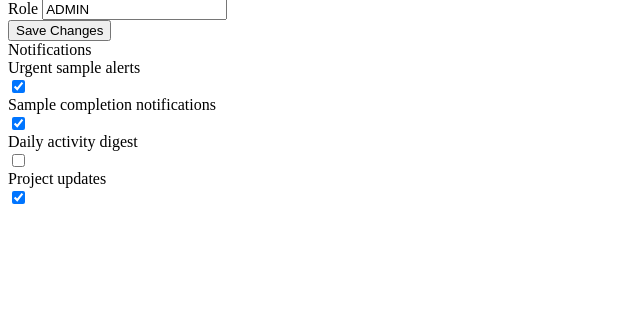
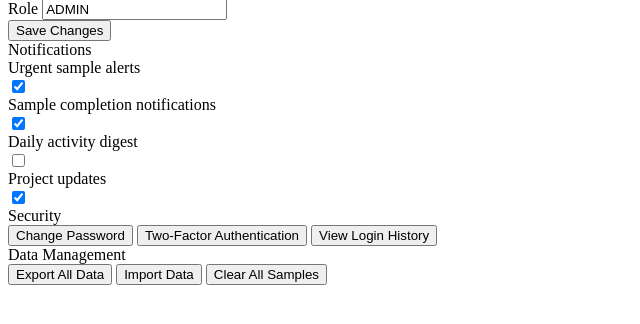
Before and after one commit to Misael-GC/lab_management, a PHP site: page / in a window 1280 px wide. Shown: the part 142-466 px from the top of the page, without its empty margins (0-640 px from the left). Run offline with PHP 8.4, Linux system fonts and the light colour scheme.

Commit message:
complementos de vista usuario

```diff
--- a/src/app/Views/users/index.php
+++ b/src/app/Views/users/index.php
@@ -48,20 +48,76 @@
                 <?php
                 $notifications = [
                     ['label' => 'Urgent sample alerts',          'checked' => true],
-                    ['label' => 'Sample completion notifications','checked' => true],
+                    ['label' => 'Sample completion notifications', 'checked' => true],
                     ['label' => 'Daily activity digest',         'checked' => false],
                     ['label' => 'Project updates',               'checked' => true],
                 ];
                 ?>
                 <?php foreach ($notifications as $n): ?>
-                <div class="d-flex justify-content-between align-items-center py-2 border-bottom">
-                    <span class="small"><?= $n['label'] ?></span>
-                    <div class="form-check form-switch mb-0">
-                        <input class="form-check-input" type="checkbox" <?= $n['checked'] ? 'checked' : '' ?>>
+                    <div class="d-flex justify-content-between align-items-center py-2 border-bottom">
+                        <span class="small"><?= $n['label'] ?></span>
+                        <div class="form-check form-switch mb-0">
+                            <input class="form-check-input" type="checkbox" <?= $n['checked'] ? 'checked' : '' ?>>
+                        </div>
                     </div>
-                </div>
                 <?php endforeach ?>
             </div>
         </div>
     </div>
+
+    <!-- Security -->
+    <div class="row g-3 mt-1">
+        <div class="col-md-6">
+            <div class="card border-0 shadow-sm h-100">
+                <div class="card-header bg-white border-bottom py-3">
+                    <div class="d-flex align-items-center gap-2">
+                        <div class="bg-danger bg-opacity-10 rounded-2 p-2">
+                            <i class="bi bi-shield-lock text-danger"></i>
+                        </div>
+                        <span class="fw-semibold">Security</span>
+                    </div>
+                </div>
+                <div class="card-body">
+                    <div class="d-grid gap-2">
+                        <button class="btn btn-outline-secondary btn-sm text-start py-2">
+                            <span class="ms-2">Change Password</span>
+                        </button>
+                        <button class="btn btn-outline-secondary btn-sm text-start py-2">
+                            <span class="ms-2">Two-Factor Authentication</span>
+                        </button>
+                        <button class="btn btn-outline-secondary btn-sm text-start py-2">
+                            <span class="ms-2">View Login History</span>
+                        </button>
+                    </div>
+                </div>
+            </div>
+        </div>
+
+        <!-- Data Management -->
+        <div class="col-md-6">
+            <div class="card border-0 shadow-sm h-100">
+                <div class="card-header bg-white border-bottom py-3">
+                    <div class="d-flex align-items-center gap-2">
+                        <div class="bg-success bg-opacity-10 rounded-2 p-2">
+                            <i class="bi bi-database text-success"></i>
+                        </div>
+                        <span class="fw-semibold">Data Management</span>
+                    </div>
+                </div>
+                <div class="card-body">
+                    <div class="d-grid gap-2">
+                        <button class="btn btn-outline-secondary btn-sm text-center py-2">
+                            Export All Data
+                        </button>
+                        <button class="btn btn-outline-secondary btn-sm text-center py-2">
+                            Import Data
+                        </button>
+                        <button class="btn btn-outline-danger btn-sm text-center py-2 fw-semibold">
+                            Clear All Samples
+                        </button>
+                    </div>
+                </div>
+            </div>
+        </div>
+    </div>
 </div>
```
